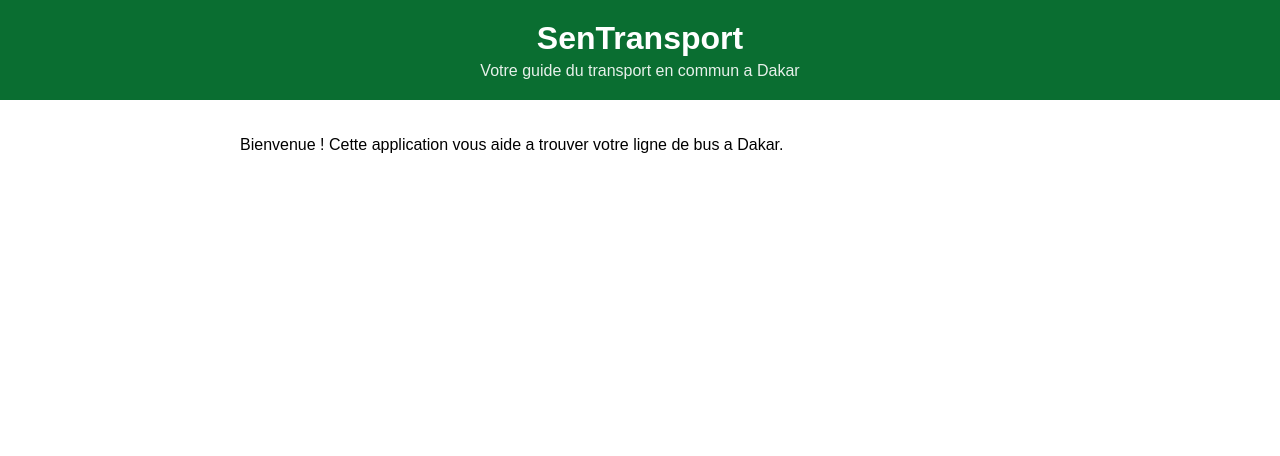
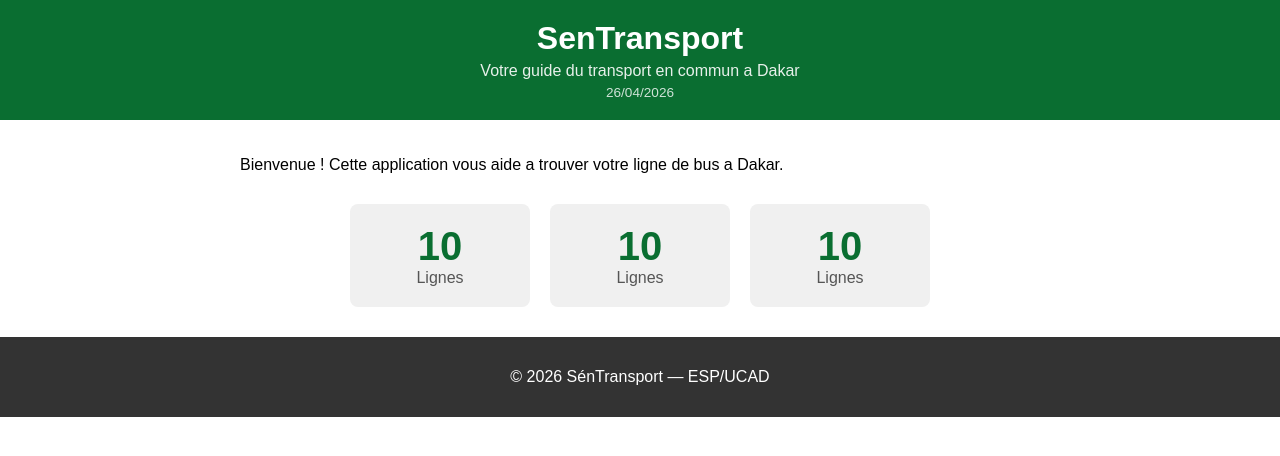
Before and after one commit to IbraDiagne/sentransport, a React (Create React App) app: page / in a window 1280 px wide. Shown: the top 456 px of the page. Built offline with nearby package versions, Linux system fonts and the light colour scheme.

Commit message:
Ajout Footer, date Header et composant Statistique

```diff
--- a/src/App.css
+++ b/src/App.css
@@ -8,3 +8,7 @@
   max-width: 800px;
   margin: 0 auto;
 }
+.stats-container {
+  margin-top: 20px;
+  text-align: center;
+}
--- a/src/App.js
+++ b/src/App.js
@@ -1,5 +1,7 @@
 import './App.css';
 import Header from './Header';
+import Footer from './Footer';
+import Statistique from './Statistique';
 
 function App() {
   return (
@@ -8,7 +10,14 @@
       <main className="contenu">
         <p>Bienvenue ! Cette application vous aide a trouver
         votre ligne de bus a Dakar.</p>
+
+        <div className="stats-container">
+          <Statistique />
+          <Statistique />
+          <Statistique />
+        </div>
       </main>
+      <Footer />
     </div>
   );
 }
--- /dev/null
+++ b/src/Footer.css
@@ -0,0 +1,7 @@
+.footer {
+  background-color: #333333;
+  color: white;
+  text-align: center;
+  padding: 15px;
+  margin-top: auto;
+}
--- /dev/null
+++ b/src/Footer.js
@@ -0,0 +1,11 @@
+import './Footer.css';
+
+function Footer() {
+  return (
+    <footer className="footer">
+      <p>© 2026 SénTransport — ESP/UCAD</p>
+    </footer>
+  );
+}
+
+export default Footer;
--- a/src/Header.css
+++ b/src/Header.css
@@ -15,3 +15,9 @@
   font-size: 1rem;
   opacity: 0.9;
 }
+
+.header-date {
+  margin: 5px 0 0 0;
+  font-size: 0.85rem;
+  opacity: 0.8;
+}
--- a/src/Header.js
+++ b/src/Header.js
@@ -1,12 +1,15 @@
 import './Header.css';
 
 function Header() {
+  const dateAujourdhui = new Date().toLocaleDateString('fr-FR');
+
   return (
     <header className="header">
       <h1 className="header-titre">SenTransport</h1>
       <p className="header-soustitre">
         Votre guide du transport en commun a Dakar
       </p>
+      <p className="header-date">{dateAujourdhui}</p>
     </header>
   );
 }
--- /dev/null
+++ b/src/Statistique.css
@@ -0,0 +1,22 @@
+.statistique {
+  display: inline-block;
+  background-color: #f0f0f0;
+  border-radius: 8px;
+  padding: 20px 30px;
+  margin: 10px;
+  text-align: center;
+  min-width: 120px;
+}
+
+.stat-chiffre {
+  display: block;
+  font-size: 2.5rem;
+  font-weight: bold;
+  color: #0a6e31;
+}
+
+.stat-libelle {
+  display: block;
+  font-size: 1rem;
+  color: #555;
+}
--- /dev/null
+++ b/src/Statistique.js
@@ -0,0 +1,12 @@
+import './Statistique.css';
+
+function Statistique() {
+  return (
+    <div className="statistique">
+      <span className="stat-chiffre">10</span>
+      <span className="stat-libelle">Lignes</span>
+    </div>
+  );
+}
+
+export default Statistique;
```
